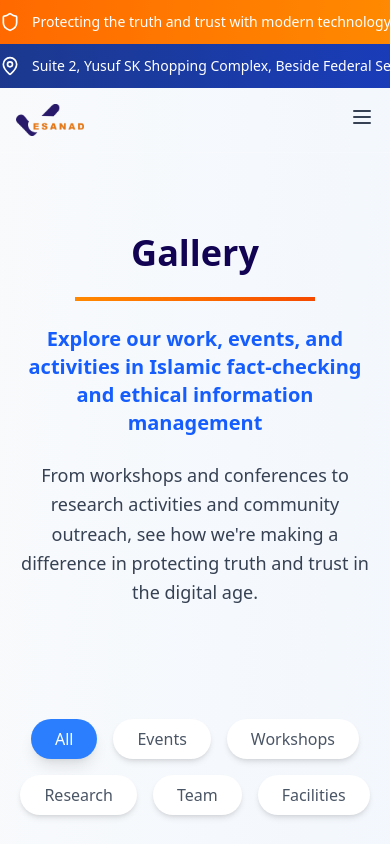
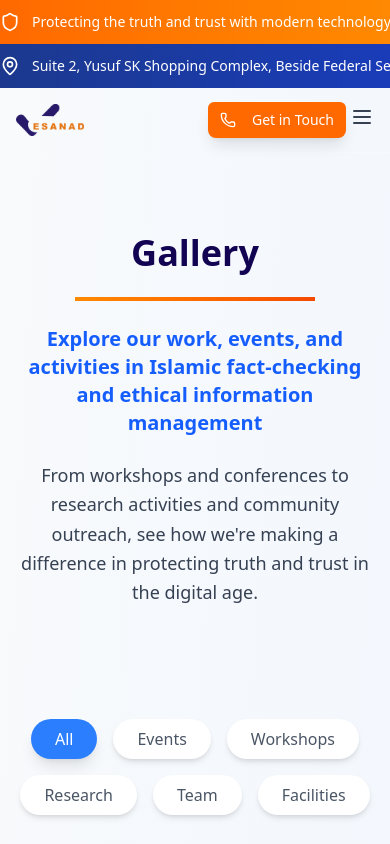
Before and after one commit to saheedkehinde/Esanad-Consult-Limited, a React (Vite) app: page /gallery in a window 390 px wide. Shown: the top 844 px of the page. Built offline with nearby package versions, Linux system fonts and the light colour scheme.

Commit message:
feat: link Logo to route back home Add: Get in toch button to the Mobile view fix: pnpm issue

```diff
--- a/package.json
+++ b/package.json
@@ -73,6 +73,6 @@
     "globals": "^16.0.0",
     "tw-animate-css": "^1.2.9",
     "vite": "^6.3.5"
-  },
-  "packageManager": "pnpm@10.4.1+sha512.c753b6c3ad7afa13af388fa6d808035a008e30ea9993f58c6663e2bc5ff21679aa834db094987129aa4d488b86df57f7b634981b2f827cdcacc698cc0cfb88af"
+  }
+
 }
--- a/src/components/Navigation.jsx
+++ b/src/components/Navigation.jsx
@@ -1,7 +1,8 @@
 import React, { useState } from 'react';
 import { Menu, X, Phone } from 'lucide-react';
 import { Button } from '@/components/ui/button.jsx';
-import { useNavigate, useLocation } from 'react-router-dom';
+import { useNavigate, useLocation, Link } from 'react-router-dom';
+
 import logo from '../assets/logo.png';
 
 const Navigation = () => {
@@ -65,18 +66,37 @@ const Navigation = () => {
     <nav className="sticky top-0 z-50 backdrop-blur-nav border-b border-white/20">
       <div className="container mx-auto px-4">
         <div className="flex items-center justify-between h-16">
-          {/* Logo */}
-          <div className="flex items-center space-x-3">
-            <img
-              src={logo}
-              alt="Esanad Consult Limited"
-              className="h-8 sm:h-9 lg:h-10 w-auto"
-            />
-            {/* <div className="hidden md:block">
-              <h2 className="text-lg font-bold text-gray-800">Esanad Consult</h2>
-              <p className="text-xs text-gray-600">Limited</p>
-            </div> */}
-          </div>
+
+
+{/* Logo - mobile/tablet: show only when menu is closed */}
+{!isMenuOpen && (
+  <Link
+    to="/"
+    onClick={() => setIsMenuOpen(false)}
+    className="flex items-center space-x-3 lg:hidden"
+    aria-label="Go to homepage"
+  >
+    <img
+      src={logo}
+      alt="Esanad Consult Limited"
+      className="h-8 sm:h-9 w-auto"
+    />
+  </Link>
+)}
+
+{/* Logo - desktop always visible */}
+<Link
+  to="/"
+  onClick={() => setIsMenuOpen(false)}
+  className="hidden lg:flex items-center space-x-3 mr-4"
+  aria-label="Go to homepage"
+>
+  <img
+    src={logo}
+    alt="Esanad Consult Limited"
+    className="h-8 sm:h-9 lg:h-10 w-auto"
+  />
+</Link>
 
           {/* Desktop Menu */}
           <div className="hidden lg:flex items-center space-x-6 xl:space-x-8">
@@ -90,15 +110,16 @@ const Navigation = () => {
                 <span className="absolute -bottom-1 left-0 w-0 h-0.5 bg-blue-600 transition-all duration-200 group-hover:w-full"></span>
               </button>
             ))}
+
           </div>
 
           {/* Get in Touch Button */}
-          <div className="hidden lg:block">
+          <div className="ml-30 lg:block">
             <Button
               onClick={handleGetInTouch}
-              className="bg-orange-500 hover:bg-blue-600 text-white px-4 sm:px-6 py-2 rounded-b-lg shadow-lg hover:shadow-xl transition-transform hover:-translate-y-1 flex items-center text-sm lg:text-base"
+              className="bg-orange-500 hover:bg-blue-600 text-white px-4 sm:px-4 py-2 rounded-b-lg sm: shadow-lg hover:shadow-xl transition-transform hover:-translate-y-1 flex items-center text-sm lg:text-base"
             >
-              <Phone className="w-4 h-4 mr-2" />
+              <Phone className="w-3 h-4 mr-2" />
               Get in Touch
             </Button>
           </div>
@@ -107,9 +128,9 @@ const Navigation = () => {
           <div className="lg:hidden">
             <button
               onClick={() => setIsMenuOpen(!isMenuOpen)}
-              className="text-gray-700 hover:text-blue-600 transition-colors duration-200"
+              className=" text-gray-700 hover:text-blue-600 transition-colors duration-200"
             >
-              {isMenuOpen ? <X className="w-6 h-6" /> : <Menu className="w-6 h-6" />}
+              {isMenuOpen ? <X className="w-3 h-3" /> : <Menu className="w-6 h-6" />}
             </button>
           </div>
         </div>
@@ -118,6 +139,7 @@ const Navigation = () => {
         {isMenuOpen && (
           <div className="lg:hidden py-4 border-t border-white/20">
             <div className="flex flex-col space-y-2 sm:space-y-3">
+
               {menuItems.map((item) => (
                 <button
                   key={item.name}
@@ -129,7 +151,7 @@ const Navigation = () => {
               ))}
               <Button
                 onClick={handleGetInTouch}
-                className="bg-gradient-to-r from-orange-400 to-orange-500 hover:from-orange-500 hover:to-orange-600 text-white px-6 py-2 rounded-full transition-all duration-200 shadow-lg hover:shadow-xl mt-4 w-full text-sm sm:text-base"
+                className="bg-gradient-to-r from-orange-400 to-orange-500 hover:from-orange-500 hover:to-orange-600 text-white px-6 py-2 rounded-b-sm transition-all duration-200 shadow-lg hover:shadow-xl mt-4 w-full text-sm sm:text-base"
               >
                 <Phone className="w-4 h-4 mr-2" />
                 Get in Touch
@@ -138,6 +160,7 @@ const Navigation = () => {
           </div>
         )}
       </div>
+
     </nav>
   );
 };
```
Also changed, not shown: 1 other file (tests, documents, lock files or other folders).
